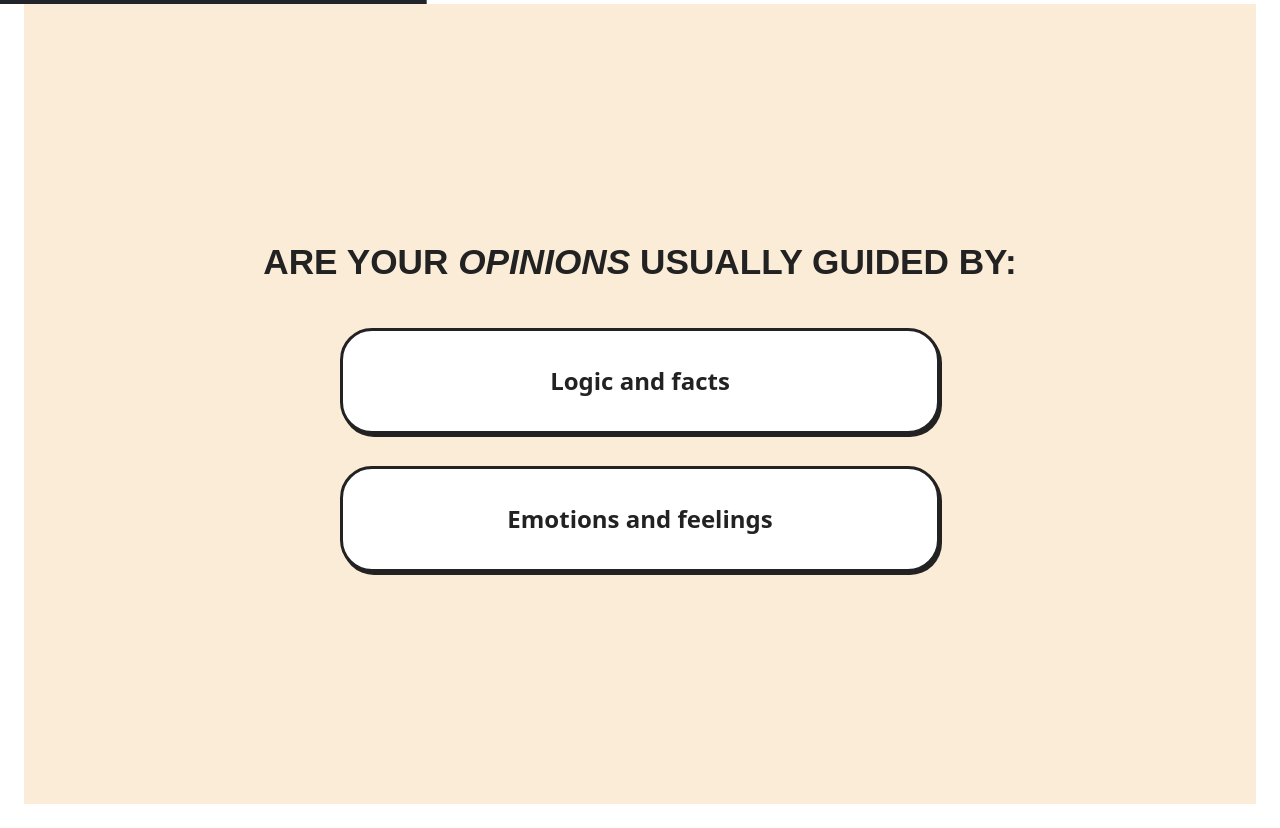
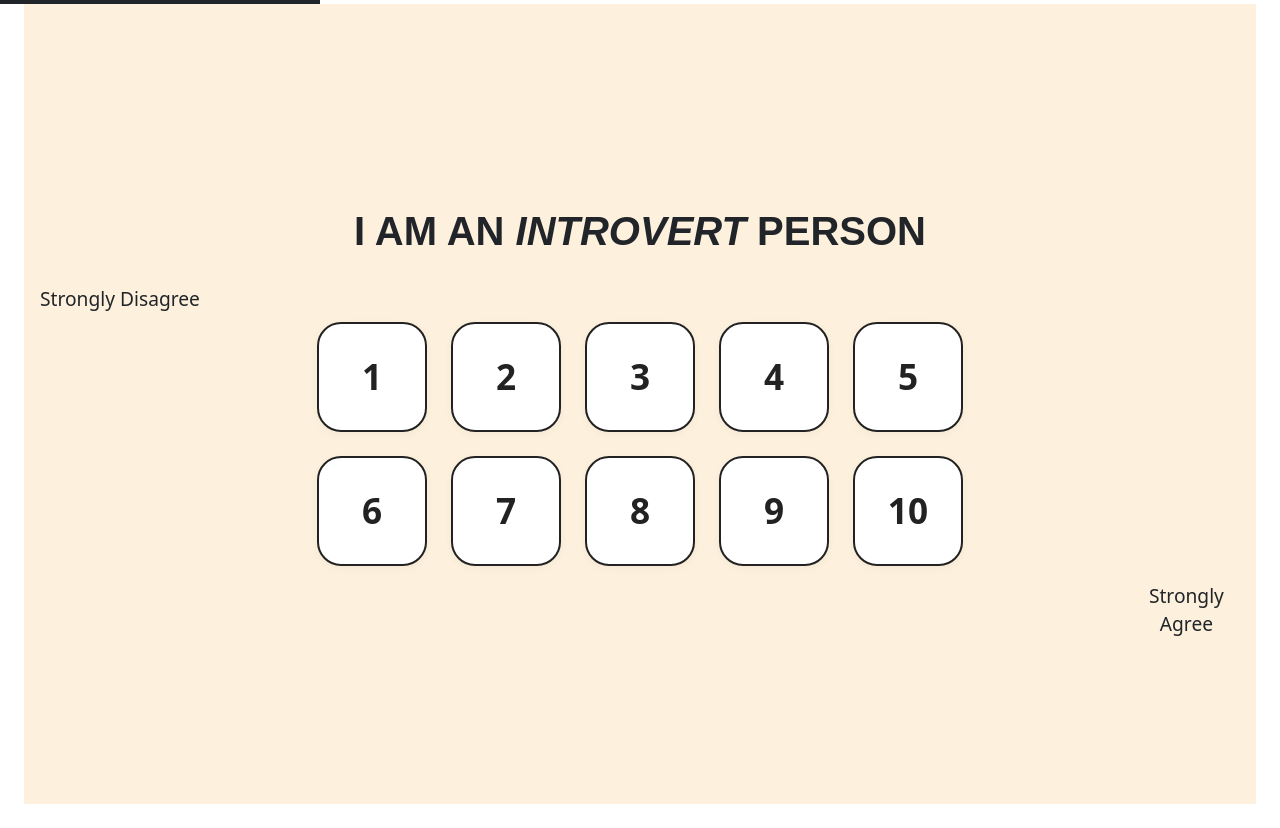
Before and after one commit to 2Cerises/MultipleChoicesQuestions, an Angular app: page / in a window 1280 px wide. Built offline with nearby package versions, Linux system fonts and the light colour scheme.

Commit message:
add range question

```diff
--- a/src/app/multiquestions/multiquestions.component.html
+++ b/src/app/multiquestions/multiquestions.component.html
@@ -13,7 +13,12 @@
             <mat-icon>←</mat-icon>
           </button>
         </div>
-        <app-question [id]="q.id" [control]="getFormControl(i)" (answered)="stepper.next()"></app-question>
+        <ng-container *ngIf="q.type === 'range'; else normalQuestion">
+          <app-range-question [questionText]="q.text" [control]="getFormControl(i)" (answered)="stepper.next()"></app-range-question>
+        </ng-container>
+        <ng-template #normalQuestion>
+          <app-question [id]="q.id" [control]="getFormControl(i)" (answered)="stepper.next()"></app-question>
+        </ng-template>
       </div>
     </mat-step>
     <mat-step>
--- a/src/app/multiquestions/multiquestions.component.ts
+++ b/src/app/multiquestions/multiquestions.component.ts
@@ -6,12 +6,13 @@ import { MatStepperModule } from '@angular/material/stepper';
 import { MatButtonModule } from '@angular/material/button';
 import { MatProgressBarModule } from '@angular/material/progress-bar';
 import { MatIconModule } from '@angular/material/icon';
+import { RangeQuestionComponent } from '../range-question/range-question.component';
 
 
 @Component({
   selector: 'app-multiquestions',
   standalone: true,
-  imports: [ReactiveFormsModule, CommonModule, QuestionComponent, MatStepperModule, MatButtonModule, MatProgressBarModule, MatIconModule],
+  imports: [ReactiveFormsModule, CommonModule, QuestionComponent, MatStepperModule, MatButtonModule, MatProgressBarModule, MatIconModule, RangeQuestionComponent],
   templateUrl: './multiquestions.component.html',
   styleUrl: './multiquestions.component.css'
 })
--- /dev/null
+++ b/src/app/range-question/range-question.component.css
@@ -0,0 +1,124 @@
+.range-question-container{
+  display: flex;
+  flex-direction: column;
+  align-items: center;
+  justify-content: center;
+  min-height: 100vh;
+  background: #faecd6;
+}
+
+
+
+.range-labels-top {
+  display: flex;
+  justify-content: flex-start;
+  margin-bottom: 8px;
+  font-size: 1.2rem;
+  font-weight: 500;
+  width: 100%;
+}
+.range-labels-top .left {
+  margin-left: 16px;
+}
+
+.range-labels-bottom {
+  display: flex;
+  justify-content: flex-end;
+  margin-top: 16px;
+  font-size: 1.2rem;
+  font-weight: 500;
+  width: 100%;
+}
+.range-labels-bottom .right {
+  margin-right: 16px;
+}
+
+.range-labels-bottom {
+  display: flex;
+  justify-content: flex-end;
+  margin-top: 16px;
+  font-size: 1.2rem;
+  font-weight: 500;
+  width: 100%;
+}
+.range-labels-bottom .right {
+  margin-right: 16px;
+}
+.range-labels-bottom {
+  display: grid;
+  grid-template-columns: repeat(5, 1fr) repeat(5, 1fr);
+  margin-top: 16px;
+  font-size: 1.2rem;
+  font-weight: 500;
+  width: 100%;
+}
+.range-labels-bottom .left {
+  grid-column: 1 / 2;
+  justify-self: start;
+}
+.range-labels-bottom .right {
+  grid-column: 10 / 11;
+  justify-self: end;
+}
+
+.range-question-container {
+  background: #fdf0dc;
+  padding: 32px 0 0 0;
+  text-align: center;
+}
+
+.question-title {
+  font-size: 2.5rem;
+  font-weight: bold;
+  margin-bottom: 24px;
+  font-family: 'Montserrat', Arial, sans-serif;
+}
+.question-title em {
+  font-style: italic;
+}
+
+.range-labels {
+  display: flex;
+  justify-content: space-between;
+  margin-bottom: 8px;
+  font-size: 1.2rem;
+  font-weight: 500;
+}
+.range-label.left {
+  margin-left: 16px;
+}
+.range-label.right {
+  margin-right: 16px;
+}
+
+.range-options {
+  display: flex;
+  flex-direction: column;
+  align-items: center;
+}
+.range-row {
+  display: grid;
+  grid-template-columns: repeat(5, 1fr);
+  gap: 24px;
+}
+.range-option {
+  width: 110px;
+  height: 110px;
+  background: #fff;
+  border: 2px solid #222;
+  border-radius: 24px;
+  font-size: 2.2rem;
+  font-weight: bold;
+  color: #222;
+  cursor: pointer;
+  transition: box-shadow 0.2s, border-color 0.2s;
+  box-shadow: 0 2px 8px rgba(0,0,0,0.04);
+  outline: none;
+}
+.range-option.selected {
+ background: #222 !important;
+  color: #fff !important;
+}
+.range-option:active {
+  box-shadow: 0 0 0 2px #e6b800;
+}
--- /dev/null
+++ b/src/app/range-question/range-question.component.html
@@ -0,0 +1,22 @@
+<div class="range-question-container">
+  <div class="question-title">
+    <span [innerHTML]="questionText"></span>
+  </div>
+  <div class="range-labels-top">
+    <span class="range-label left">Strongly Disagree</span>
+  </div>
+  <div class="range-options">
+    <div class="range-row">
+      <button *ngFor="let num of rangeNumbers"
+              class="range-option"
+              [class.selected]="control.value === num"
+              (click)="select(num)"
+              type="button">
+        {{ num }}
+      </button>
+    </div>
+    <div class="range-labels-bottom">
+      <span class="range-label right">Strongly Agree</span>
+    </div>
+  </div>
+</div>
--- /dev/null
+++ b/src/app/range-question/range-question.component.ts
@@ -0,0 +1,24 @@
+import { Component, Input, Output, EventEmitter } from '@angular/core';
+import { FormControl } from '@angular/forms';
+import { CommonModule } from '@angular/common';
+
+@Component({
+  selector: 'app-range-question',
+  standalone: true,
+  imports: [CommonModule],
+  templateUrl: './range-question.component.html',
+  styleUrl: './range-question.component.css'
+})
+export class RangeQuestionComponent {
+  @Input() questionText: string = '';
+  @Input() control!: FormControl;
+  @Output() answered = new EventEmitter<number>();
+  rangeNumbers = [1,2,3,4,5,6,7,8,9,10];
+
+  select(num: number) {
+    this.control.setValue(num);
+    this.control.markAsDirty();
+    this.control.markAsTouched();
+    this.answered.emit(num);
+  }
+}
--- a/src/assets/i18n/questions.en.json
+++ b/src/assets/i18n/questions.en.json
@@ -1,5 +1,10 @@
 {
   "questions": [
+    {
+      "id": "introvert",
+      "type": "range",
+      "text": "I AM AN <em>INTROVERT</em> PERSON"
+    },
     {
       "id": "opinion",
       "title": "ARE YOUR <em>OPINIONS</em> USUALLY GUIDED BY:",
```
Also changed, not shown: 1 other file (tests, documents, lock files or other folders).
